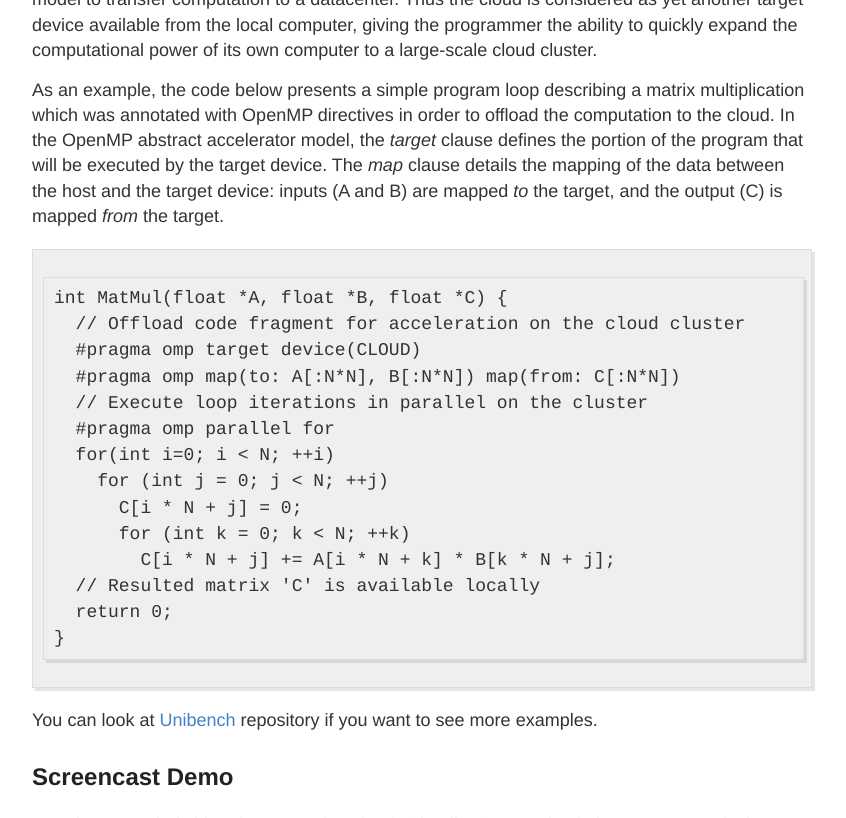
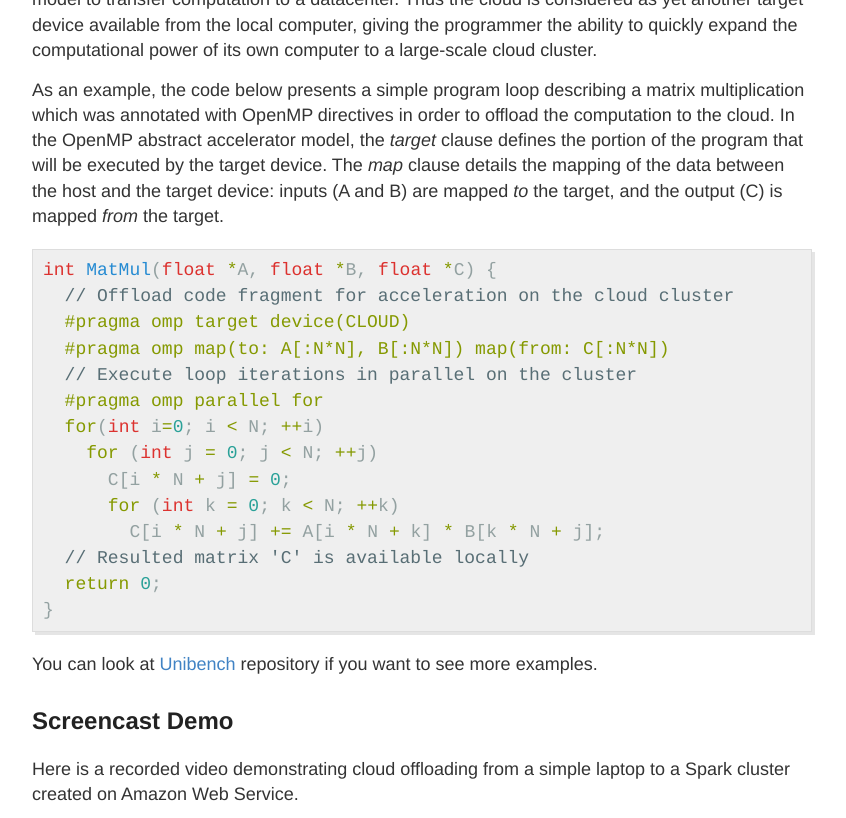
Before and after one commit to ompcloud/ompcloud.github.io, a Jekyll site: the page built from index.md, in a window 1280 px wide and 1400 px high, scrolled down 395 px, cut to the strip 0-818 px from the top of the window. Shown: the whole strip, without its empty margins (218-1064 px from the left). Built offline with Jekyll 4.4.1, drawn with Linux system fonts in a browser that asks for light colours; some of the changed text lies outside the part shown.

Commit message:
use hightlight plugin instead of markdown code blocks

````diff
--- a/index.md
+++ b/index.md
@@ -12,7 +12,7 @@ The version 4.0 of the OpenMP standard introduces new directives that enable the
 
 As an example, the code below presents a simple program loop describing a matrix multiplication which was annotated with OpenMP directives in order to offload the computation to the cloud. In the OpenMP abstract accelerator model, the *target* clause defines the portion of the program that will be executed by the target device. The *map* clause details the mapping of the data between the host and the target device:  inputs (A and B) are mapped *to* the target, and the output (C) is mapped *from* the target.
 
-```
+{% highlight C %}
 int MatMul(float *A, float *B, float *C) {
   // Offload code fragment for acceleration on the cloud cluster
   #pragma omp target device(CLOUD)
@@ -27,7 +27,7 @@ int MatMul(float *A, float *B, float *C) {
   // Resulted matrix 'C' is available locally
   return 0;
 }
-```
+{% endhighlight %}
 
 You can look at [Unibench](https://github.com/ompcloud/Unibench) repository if you want to see more examples.
 
@@ -47,22 +47,22 @@ Here is a recorded video demonstrating cloud offloading from a simple laptop to
 The fastest way to start using OpenMP cloud offloading is to download and use our Docker image in a container.
 After installing [Docker](https://docs.docker.com/engine/installation/), you can download, run and access a container on your machine using:
 
-```
+{% highlight shell %}
 docker run --name ompcloud-test -d ompcloud/ompcloud-test:latest /sbin/my_init
 docker exec -i -t ompcloud-test /bin/bash
-```
+{% endhighlight %}
 
 Finally, our benchmark test can be executed by running the following scripts inside the container shell:
 
-```
+{% highlight shell %}
 $OMPCLOUD_CONF_DIR/ompcloud-quicktests.sh
-```
+{% endhighlight %}
 
 Our test are run locally within the container using Spark and HDFS servers that was already setup. To see the current configuration of our cloud offloading runtime, run the command:
 
-```
+{% highlight shell %}
 cat $OMPCLOUD_CONF_PATH
-```
+{% endhighlight %}
 
 In fact, the environment variable `$OMPCLOUD_CONF_PATH` defines the path of the configuration file to use when offloading the computation. This way, you can easily switch from one configuration to another by changing its value.
 
@@ -72,9 +72,9 @@ In fact, the environment variable `$OMPCLOUD_CONF_PATH` defines the path of the
 
 Our toolset relies on custom versions of LLVM and Clang that are available [here](https://github.com/ompcloud). To use our cloud offloading workflow for your own program, you can compile your code by running something like:
 
-```
+{% highlight shell %}
 clang -fopenmp -omptargets=x86_64-unknown-linux-spark myapp.c
-```
+{% endhighlight %}
 
 ### Use an AWS cluster
 
@@ -84,12 +84,12 @@ If you want to run an application on AWS, you need to setup your cluster. The cl
 
 Our toolset is still very experimental, so it is probably a good idea to update it regularly. Update and recompilation within your container can be easily performed by running the following script:
 
-```
+{% highlight shell %}
 $OMPCLOUD_SCRIPT_DIR/ompcloud-updatetools.sh
-```
+{% endhighlight %}
 
 Another way is to update the docker image from the host using:
 
-```
+{% highlight shell %}
 docker pull ompcloud/ompcloud-test:latest
-```
+{% endhighlight %}
````
